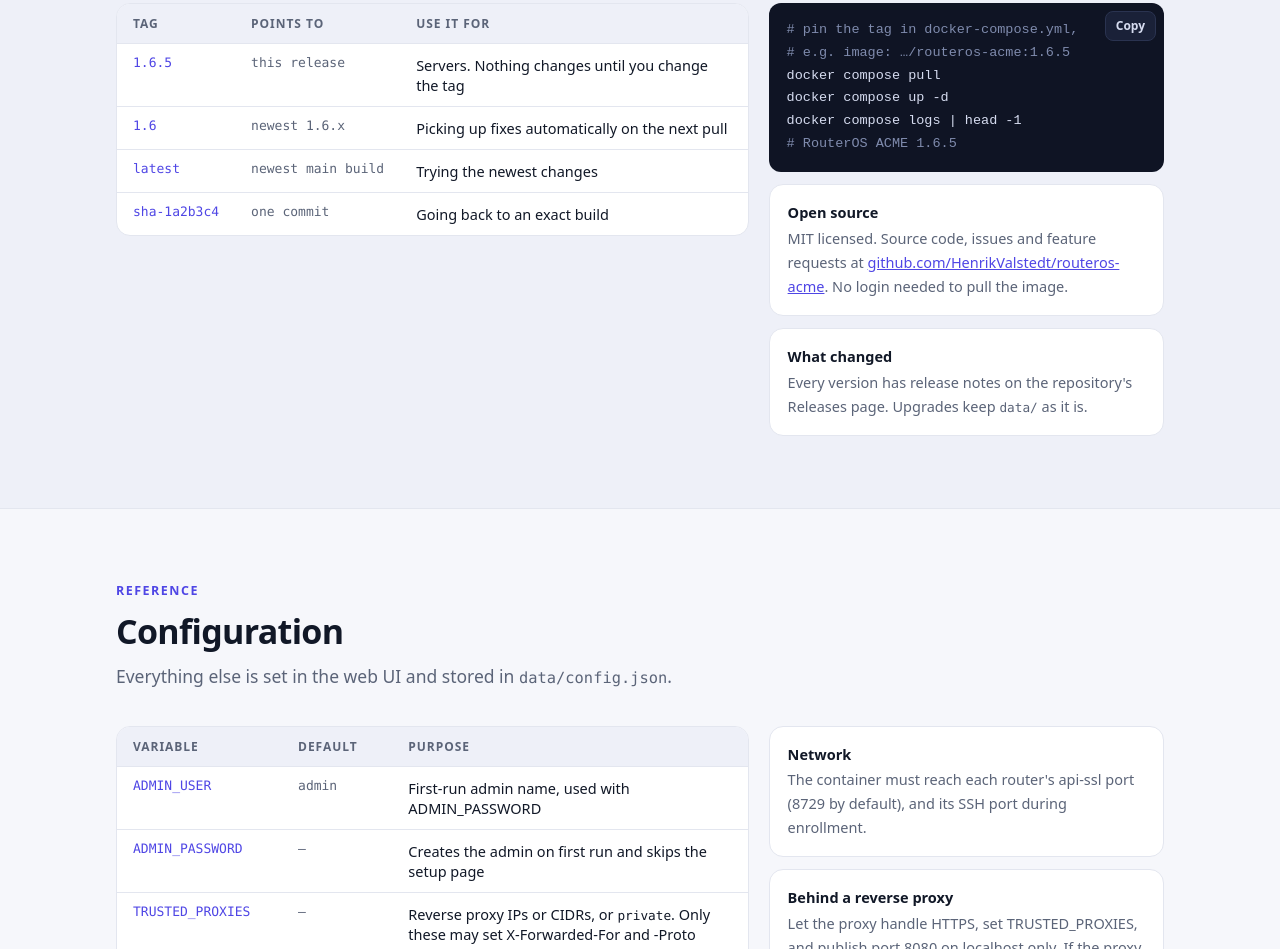
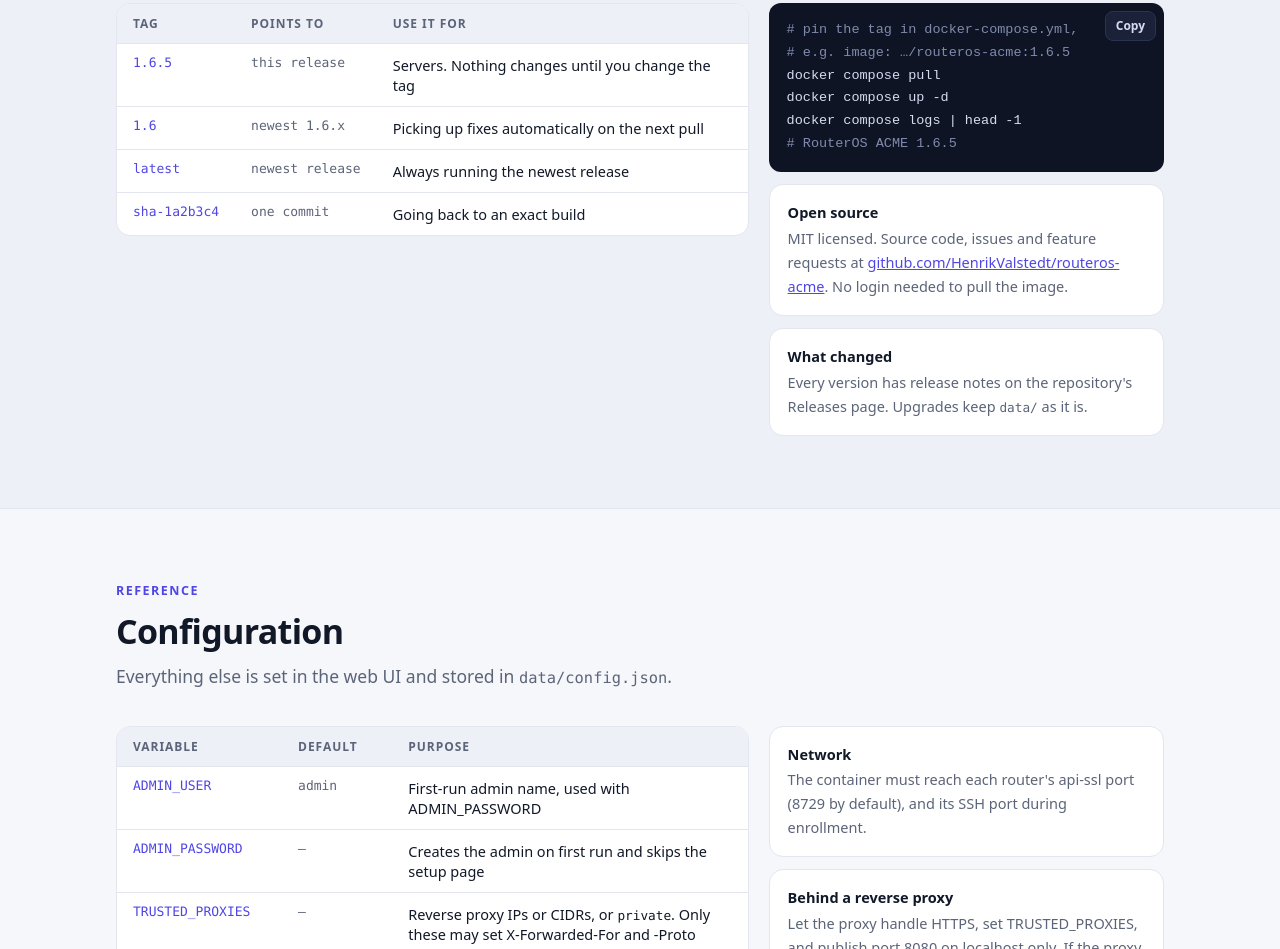
Before and after one commit to HenrikValstedt/routeros-acme, a plain HTML site: page docs/index.html in a window 1280 px wide. Shown: the part 8483-9432 px from the top of the page. Drawn offline with Linux system fonts and the light colour scheme.

Commit message:
Add a dev stage: :dev image from the dev branch, :latest only on releases
Pushes to dev publish :dev for a separate test install. :latest now moves
only on a v* tag, so it always means the newest tested release. Dependabot
targets dev so updates are tested before they reach main.

Co-Authored-By: Claude Opus 5.5 <noreply@anthropic.com>

```diff
--- a/docs/index.html
+++ b/docs/index.html
@@ -432,7 +432,7 @@ docker compose logs | grep "Setup code"
         <tbody>
           <tr><td>1.6.5</td><td>this release</td><td>Servers. Nothing changes until you change the tag</td></tr>
           <tr><td>1.6</td><td>newest 1.6.x</td><td>Picking up fixes automatically on the next pull</td></tr>
-          <tr><td>latest</td><td>newest main build</td><td>Trying the newest changes</td></tr>
+          <tr><td>latest</td><td>newest release</td><td>Always running the newest release</td></tr>
           <tr><td>sha-1a2b3c4</td><td>one commit</td><td>Going back to an exact build</td></tr>
         </tbody></table></div>
       <div class="notes">
```
Also changed, not shown: 4 other files.
